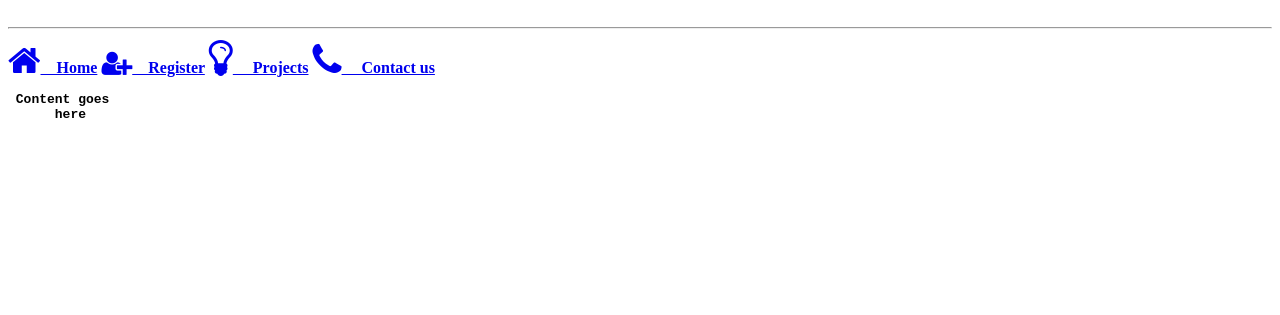
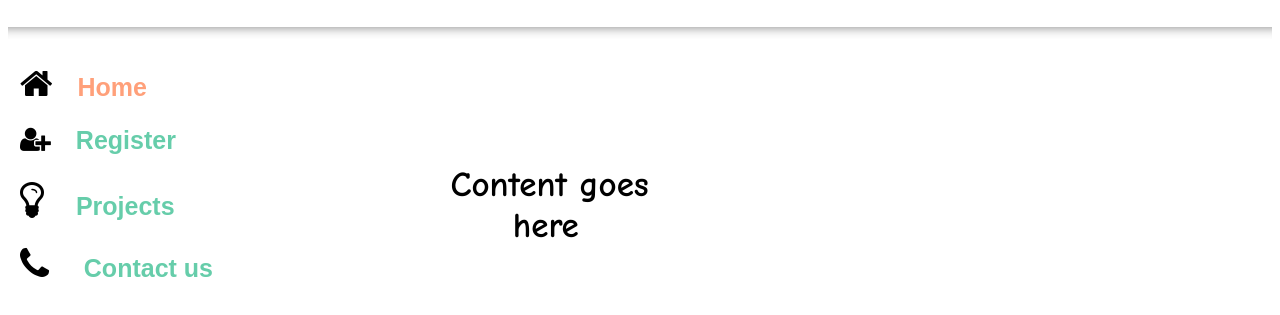
Before and after one commit to crazoes/Ideaborate, a plain HTML site: page Index.html in a window 1280 px wide. Shown: the part 63-378 px from the top of the page. Drawn offline with Linux system fonts and the light colour scheme.

Commit message:
Update Index.html

```diff
--- a/Index.html
+++ b/Index.html
@@ -2,7 +2,7 @@
 <meta name="viewport" content="width=device-width, initial-scale=1">
 <head>
 <link rel="stylesheet" href="https://cdnjs.cloudflare.com/ajax/libs/font-awesome/4.7.0/css/font-awesome.min.css">
-<link rel="stylesheet" href="index.css">
+<link rel="stylesheet" href="homepage.css">
 </head>
 <body>
 <h1 align=center style="font-family:Comic Sans MS, Comic Sans, cursive; font-size:45px";>
```
